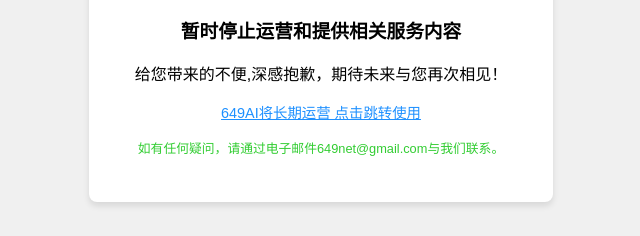
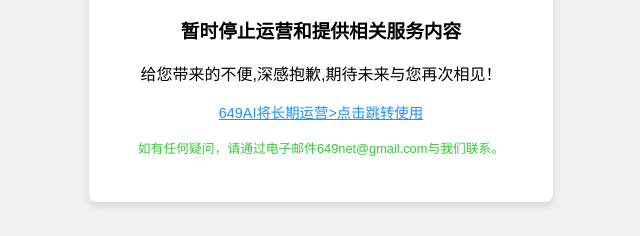
Before and after one commit to li-080808/notice, a plain HTML site: page index.html in a window 1280 px wide. Shown: the part 498-734 px from the top of the page, 319-959 px from the left. Drawn offline with Linux system fonts and the light colour scheme.

Commit message:
Update index.html

```diff
--- a/index.html
+++ b/index.html
@@ -48,8 +48,8 @@
         <p>但由于后期无法投入充足时间维护和运营，经考虑决定：</p>
         <h3>本站将于2024年12月17日起</h3>
         <h3>暂时停止运营和提供相关服务内容</h3>
-        <p>给您带来的不便,深感抱歉，期待未来与您再次相见！</p>
-        <a  href="https://ai.649w.cc" style="color: dodgerblue;font-size: 0.9rem; margin-top: 1rem;">649AI将长期运营 点击跳转使用</a>
+        <p>给您带来的不便,深感抱歉,期待未来与您再次相见！</p>
+        <a  href="https://ai.649w.cc" style="color: dodgerblue;font-size: 0.9rem; margin-top: 1rem;">649AI将长期运营>点击跳转使用</a>
         <p style="color: limegreen;font-size: 0.8rem; margin-top: 1rem;">如有任何疑问，请通过电子邮件649net@gmail.com与我们联系。</p>
     </div>
 </body>
```
